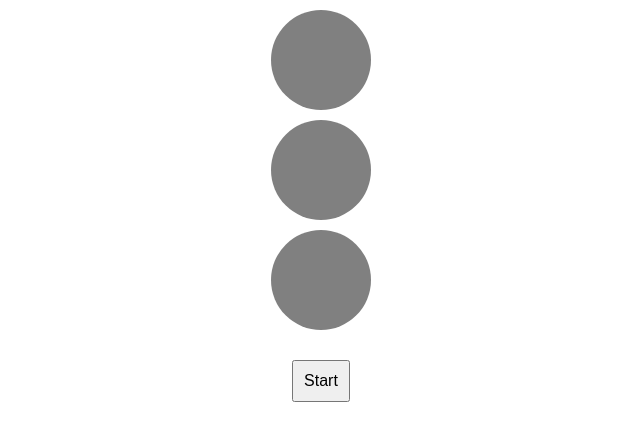
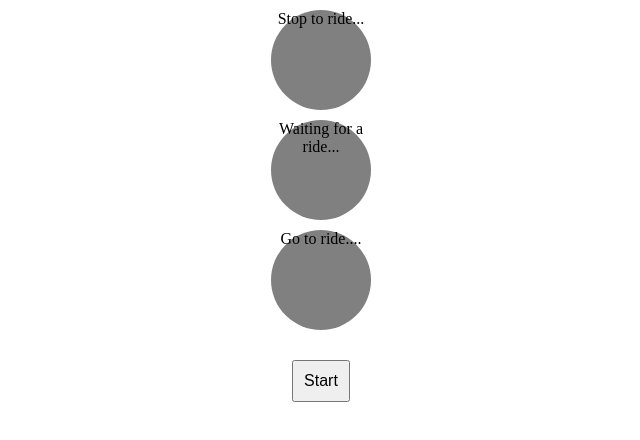
Before and after one commit to JegankarthiMCA/pro-ject, a plain HTML site: page index.html in a window 1280 px wide. Shown: the whole page, without its empty margins (319-959 px from the left). Drawn offline with Linux system fonts and the light colour scheme.

Commit message:
Update index.html

```diff
--- a/index.html
+++ b/index.html
@@ -24,9 +24,9 @@
 </head>
 <body>
     <div class="container">
-        <div id="red" class="light"></div>
-        <div id="yellow" class="light"></div>
-        <div id="green" class="light"></div>
+        <div id="red" class="light">Stop to ride...</div>
+        <div id="yellow" class="light">Waiting for a ride...</div>
+        <div id="green" class="light">Go to ride....</div>
         <button onclick="startSequence()">Start</button>
     </div>
 
```
